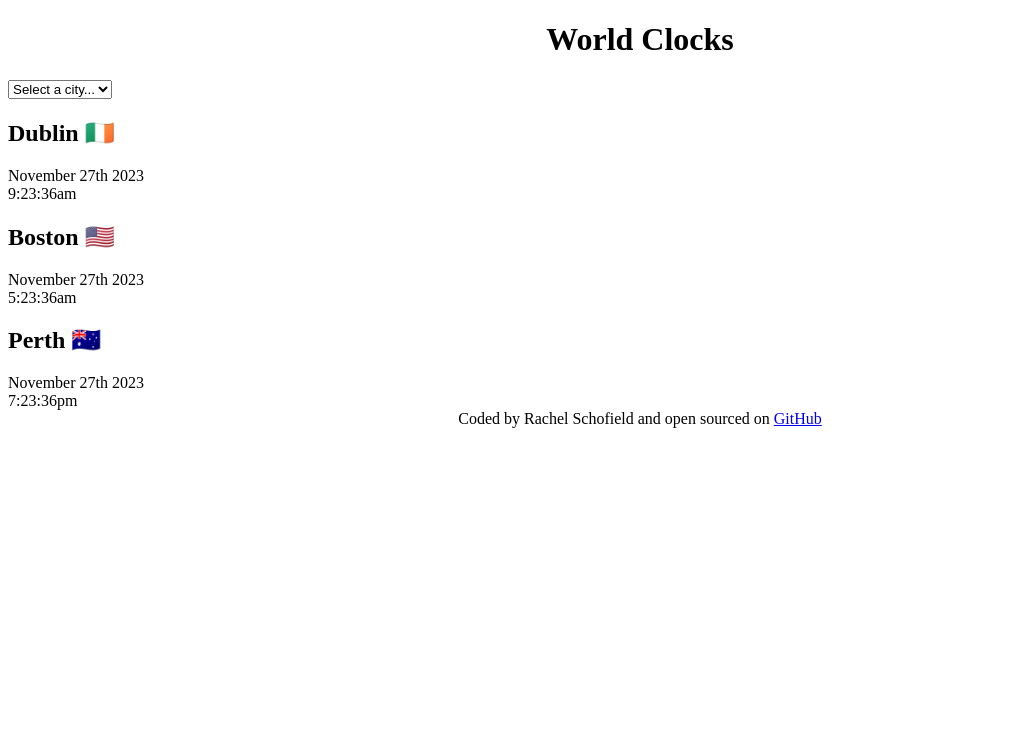
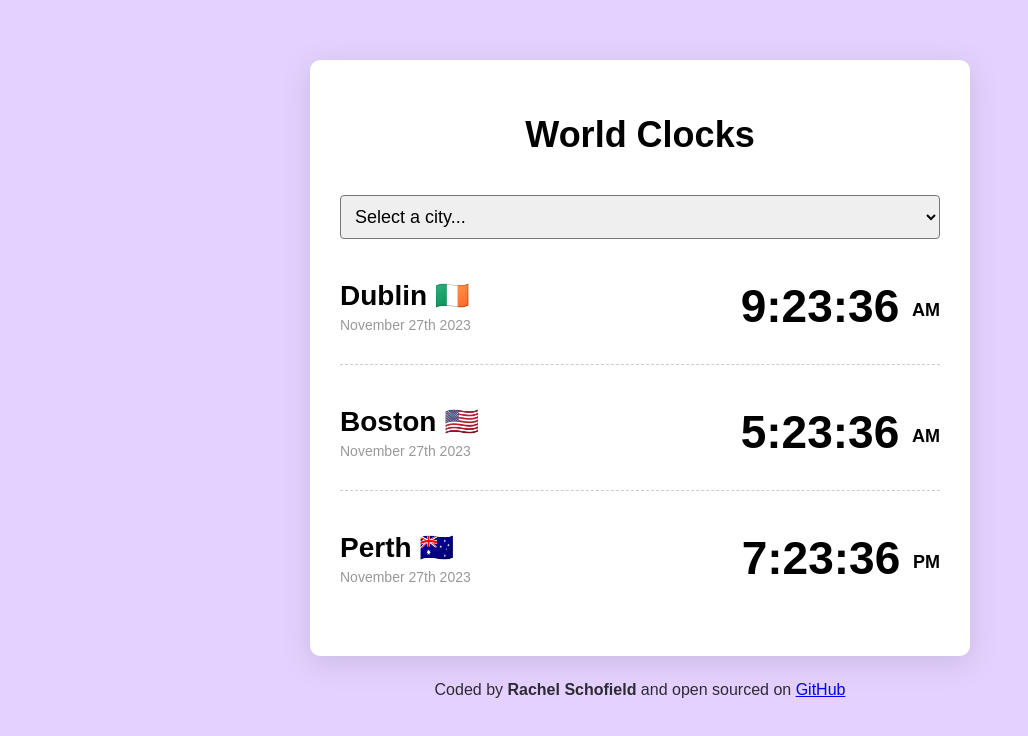
Before and after one commit to rae72sch/world-clock, a plain HTML site: page index.html in a window 1280 px wide. Shown: the whole page, without its empty margins (0-1028 px from the left). Drawn offline with Linux system fonts and the light colour scheme.

Commit message:
Added CSS Styling

```diff
--- a/css/style.css
+++ b/css/style.css
@@ -1,7 +1,66 @@
+body {
+  background-color: #e4d1ff;
+  font-family: Arial, Helvetica, sans-serif;
+}
+
 h1 {
-    text-align: center;
+  text-align: center;
+  font-size: 36px;
+  padding-bottom: 15px;
+}
+
+h2 {
+  margin: 0 0 5px;
+  font-size: 28px;
+}
+
+select {
+  display: block;
+  font-size: 18px;
+  width: 100%;
+  padding: 10px;
+  border-radius: 4px;
 }
 
 footer {
-    text-align: center;
+  text-align: center;
+  font-size: 16px;
+  color: rgba(0, 0, 0, 0.8);
 }
+
+.container {
+  max-width: 600px;
+  margin: 60px auto 25px;
+  background-color: white;
+  box-shadow: rgba(100, 100, 111, 0.2) 0px 7px 29px 0px;
+  border-radius: 10px;
+  padding: 30px;
+}
+
+.city {
+  display: flex;
+  margin: 10px 0;
+  justify-content: space-between;
+  padding: 30px 0;
+  border-bottom: 1px dashed rgba(0, 0, 0, 0.2);
+}
+
+.city:last-child {
+  border: none;
+}
+
+.date {
+  opacity: 0.4;
+  font-size: 14px;
+}
+
+.time {
+  font-size: 46px;
+  font-weight: bold;
+}
+
+.time small {
+  font-size: 18px;
+  vertical-align: middle;
+  line-height: 48px;
+}
--- a/index.html
+++ b/index.html
@@ -18,23 +18,29 @@
       </select>
 
       <div class="city">
+        <div>
           <h2>Dublin 🇮🇪</h2>
           <div class="date">November 27th 2023</div>
-        <div class="time">9:23:36am</div>
+        </div>
+        <div class="time">9:23:36 <small>AM</small></div>
       </div>
       <div class="city">
+        <div>
           <h2>Boston 🇺🇸</h2>
           <div class="date">November 27th 2023</div>
-        <div class="time">5:23:36am</div>
+        </div>
+        <div class="time">5:23:36 <small>AM</small></div>
       </div>
       <div class="city">
+        <div>
           <h2>Perth 🇦🇺</h2>
           <div class="date">November 27th 2023</div>
-        <div class="time">7:23:36pm</div>
+        </div>
+        <div class="time">7:23:36 <small>PM</small></div>
       </div>
     </div>
     <footer>
-      Coded by Rachel Schofield and open sourced on
+      Coded by <strong>Rachel Schofield</strong> and open sourced on
       <a href="https://github.com/rae72sch/world-clock" target="_blank"
         >GitHub</a
       >
```
Lines whose indentation alone changed are shown as unchanged.
